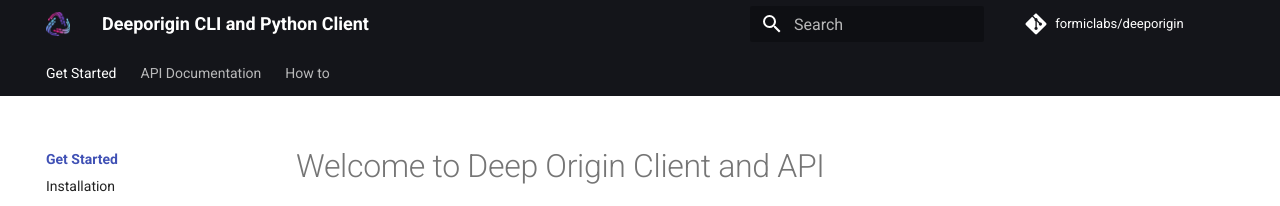
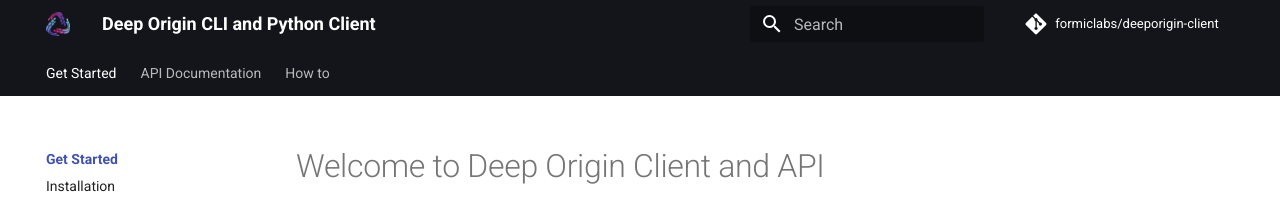
Before and after one commit to deeporiginbio/deeporigin-client, an MkDocs documentation site: the page built from docs/index.md, in a window 1280 px wide. Shown: the top 206 px of the page. Built offline with MkDocs 1.6.1 and Material for MkDocs 9.7.7, drawn with Linux system fonts in a browser that asks for light colours; comment, search, counter and statistics services are not loaded.

Commit message:
fix(docs): fixed names and links

```diff
--- a/mkdocs.yaml
+++ b/mkdocs.yaml
@@ -1,8 +1,8 @@
-site_name: Deeporigin CLI and Python Client
+site_name: Deep Origin CLI and Python Client
 site_author: Deep Origin
-repo_url: https://github.com/formiclabs/deeporigin
-repo_name: formiclabs/deeporigin
-site_url: https://formiclabs.github.io/deeporigin/
+repo_url: https://github.com/formiclabs/deeporigin-client
+repo_name: formiclabs/deeporigin-client
+site_url: https://formiclabs.github.io/deeporigin-client/
 
 docs_dir: 'docs'
 theme:
```
Also changed, not shown: 1 other file.
